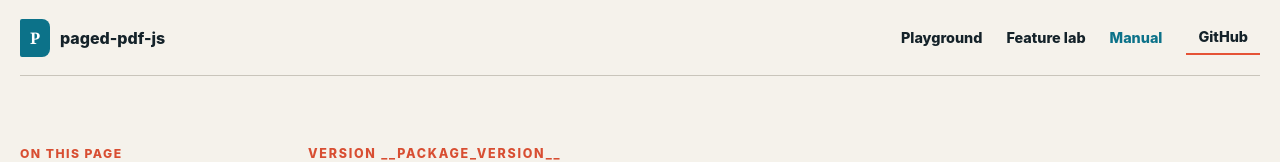
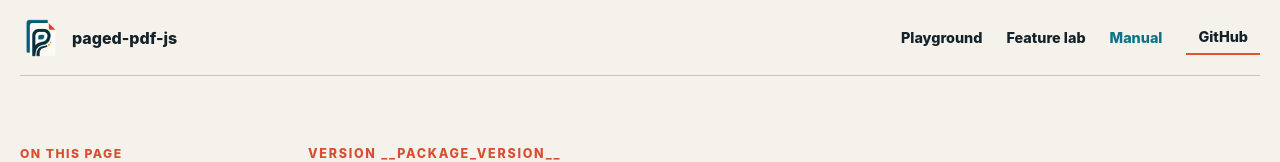
Before and after one commit to apazureck/paged-pdf-js, a website: page demo/manual.html in a window 1280 px wide. Shown: the top 162 px of the page. Drawn offline with Linux system fonts and the light colour scheme.

Commit message:
feat: add project logo and site branding

```diff
--- a/demo/manual.html
+++ b/demo/manual.html
@@ -16,6 +16,11 @@
       href="https://paged-pdf-js.pazureck.de/manual.html"
     />
     <title>Developer manual | paged-pdf-js</title>
+    <link
+      rel="icon"
+      type="image/png"
+      href="/brand/paged-pdf-js-logo.png"
+    />
     <link rel="stylesheet" href="/styles.css" />
     <link rel="stylesheet" href="/navigation.css" />
     <link rel="stylesheet" href="/manual.css" />
@@ -23,7 +28,12 @@
   <body>
     <header class="site-header">
       <a class="wordmark" href="/" aria-label="paged-pdf-js home">
-        <span aria-hidden="true">P</span>
+        <img
+          src="/brand/paged-pdf-js-logo.png"
+          alt=""
+          width="42"
+          height="42"
+        />
         paged-pdf-js
       </a>
       <nav class="header-nav" aria-label="Site navigation">
--- a/demo/styles.css
+++ b/demo/styles.css
@@ -52,15 +52,11 @@ footer {
   align-items: center;
 }
 
-.wordmark span {
-  display: grid;
-  width: 30px;
-  height: 38px;
-  place-items: center;
-  border-radius: 2px 8px 8px 2px;
-  background: #0c7289;
-  color: white;
-  font-family: Georgia, serif;
+.wordmark img {
+  width: 42px;
+  height: 42px;
+  flex: none;
+  object-fit: contain;
 }
 
 .github-link {
```
Also changed, not shown: demo/gallery.html (+11 -1 lines), demo/index.html (+11 -1 lines), README.md, demo/public/brand/paged-pdf-js-logo.png (added).
